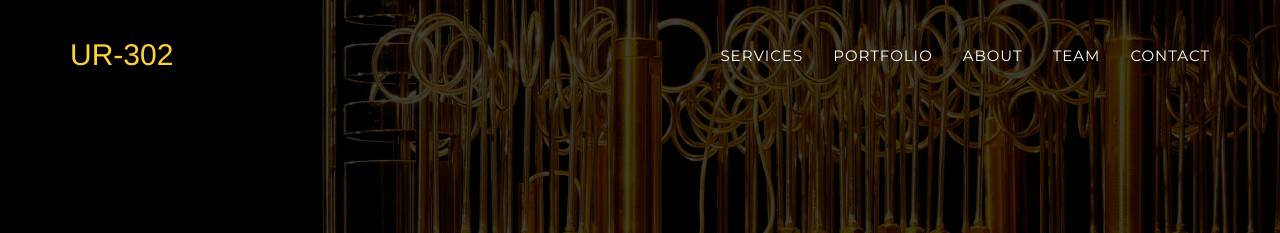
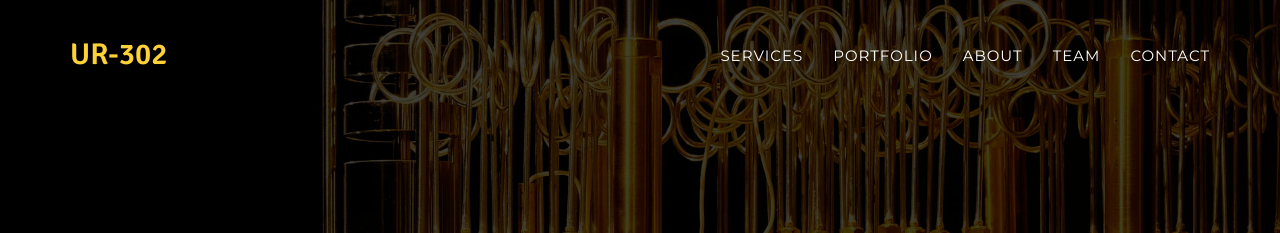
Before and after one commit to Javamorris/Javamorris.github.io, a Jekyll site: the page built from index.html, in a window 1280 px wide. Shown: the top 233 px of the page. Built offline with Jekyll 4.4.1, drawn with Linux system fonts in a browser that asks for light colours; some web fonts are replaced.

Commit message:
edit font

```diff
--- a/_includes/head.html
+++ b/_includes/head.html
@@ -17,6 +17,8 @@
     <link href="https://fonts.googleapis.com/css?family=Lato:400,700,400italic,700italic" rel="stylesheet" type="text/css">
     <link href='https://fonts.googleapis.com/css?family=Droid+Serif:400,700,400italic,700italic' rel='stylesheet' type='text/css'>
     <link href='https://fonts.googleapis.com/css?family=Roboto+Slab:400,100,300,700' rel='stylesheet' type='text/css'>
+    <link href="https://fonts.googleapis.com/css2?family=Signika:wght@600&display=swap" rel="stylesheet" type='text/css'>
+
 
     <!-- HTML5 Shim and Respond.js IE8 support of HTML5 elements and media queries -->
     <!-- WARNING: Respond.js doesn't work if you view the page via file:// -->
```
